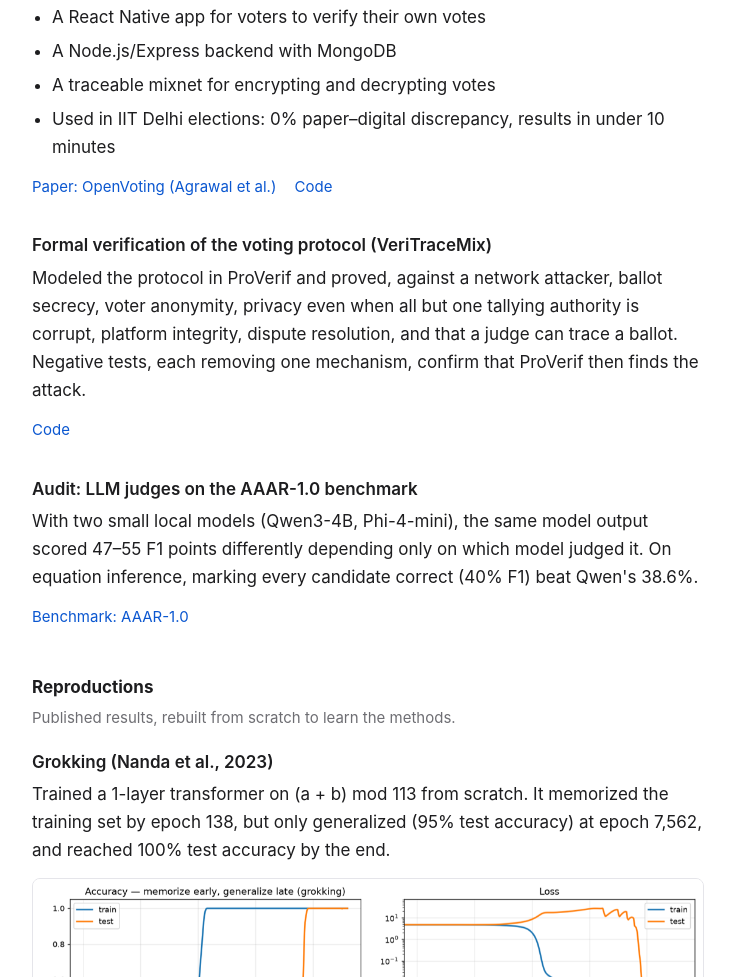
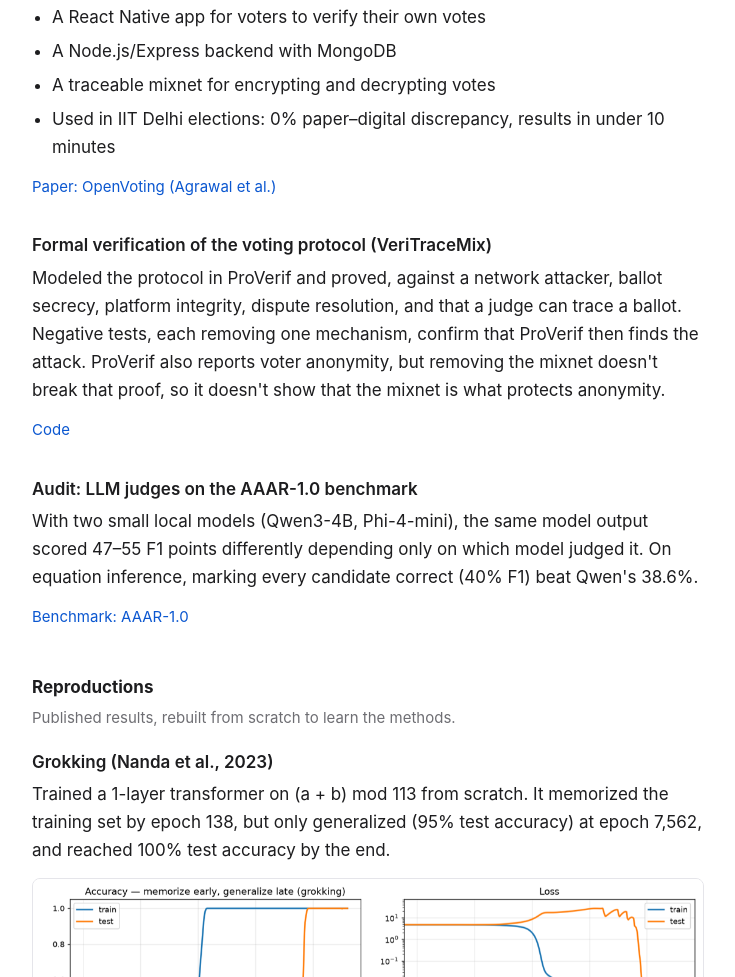
Before and after one commit to demoiverrakada/demoiverrakada.github.io, a plain HTML site: page index.html in a window 1280 px wide. Shown: the part 2752-3729 px from the top of the page, without its empty margins (272-1007 px from the left). Drawn offline with Linux system fonts and the light colour scheme.

Commit message:
Remove private e-voting link; correct VeriTraceMix claims
Co-Authored-By: Claude Opus 5.5 <noreply@anthropic.com>
Claude-Session: https://claude.ai/code/session_01RQV95HX5nGoGs77dRnedBQ

```diff
--- a/index.html
+++ b/index.html
@@ -182,11 +182,10 @@
   </ul>
   <p class="project-links">
     <a href="https://arxiv.org/abs/1908.09557">Paper: OpenVoting (Agrawal et al.)</a>
-    <a href="https://github.com/demoiverrakada/e-voting">Code</a>
   </p>
 
   <p class="project-title spaced">Formal verification of the voting protocol (VeriTraceMix)</p>
-  <p>Modeled the protocol in ProVerif and proved, against a network attacker, ballot secrecy, voter anonymity, privacy even when all but one tallying authority is corrupt, platform integrity, dispute resolution, and that a judge can trace a ballot. Negative tests, each removing one mechanism, confirm that ProVerif then finds the attack.</p>
+  <p>Modeled the protocol in ProVerif and proved, against a network attacker, ballot secrecy, platform integrity, dispute resolution, and that a judge can trace a ballot. Negative tests, each removing one mechanism, confirm that ProVerif then finds the attack. ProVerif also reports voter anonymity, but removing the mixnet doesn't break that proof, so it doesn't show that the mixnet is what protects anonymity.</p>
   <p class="project-links"><a href="https://github.com/demoiverrakada/VeriTraceMix">Code</a></p>
 
   <p class="project-title spaced">Audit: LLM judges on the AAAR-1.0 benchmark</p>
```
